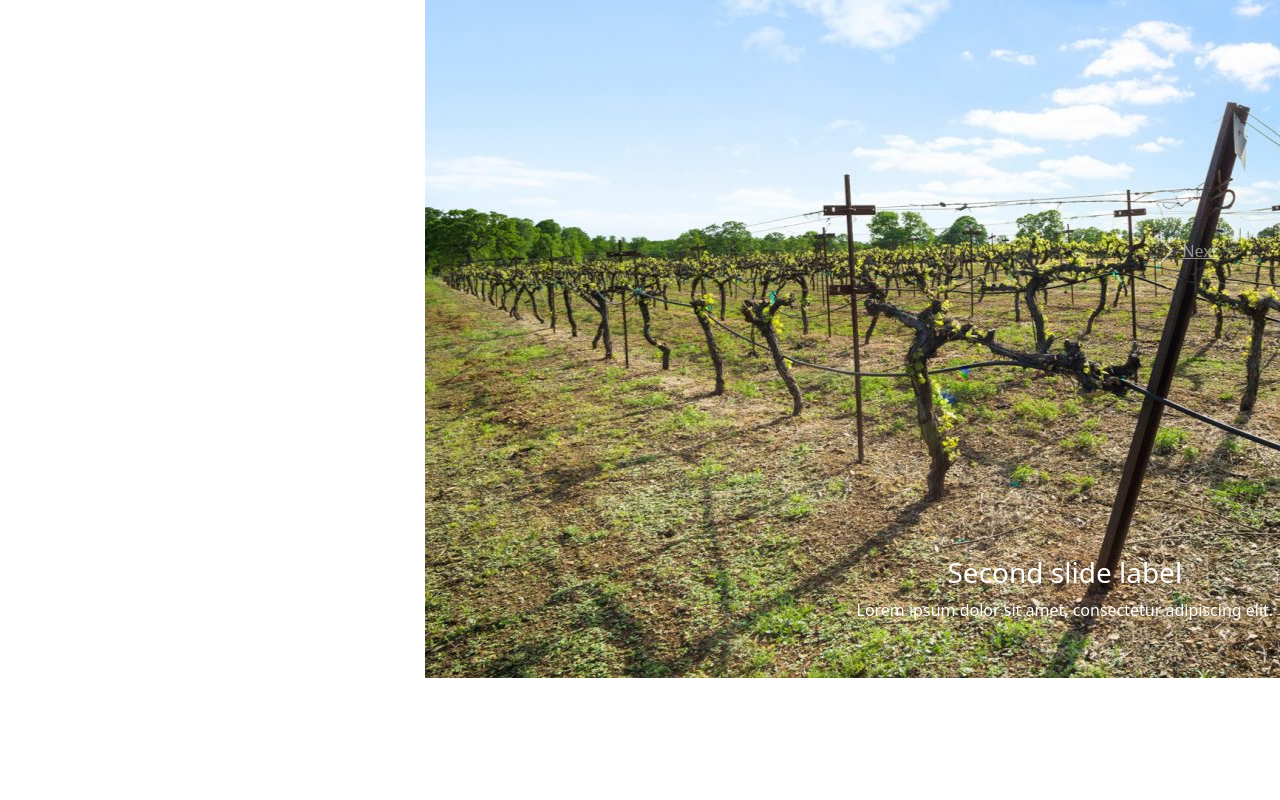
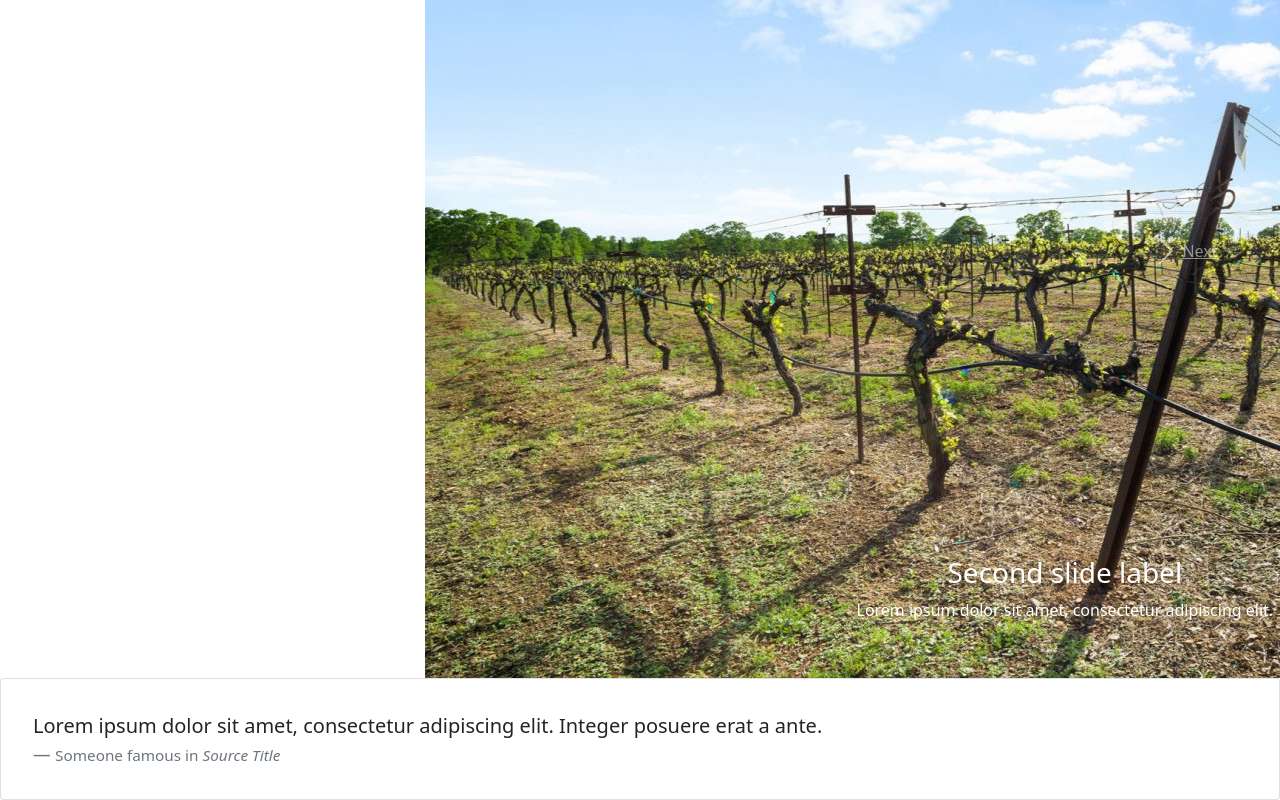
Before and after one commit to benjaminwilde01/FrontEnd-Whispering-Oaks-Venue, a React (Create React App) app in the folder react-whispering-oaks/: page / in a window 1280 px wide. Shown: the part 1836-2636 px from the top of the page. Before the commit the page ends 2514 px from the top, so only its background shows below. Built offline with nearby package versions, Linux system fonts and the light colour scheme; a web font is replaced by a local one.

Commit message:
added contact page

```diff
--- a/react-whispering-oaks/package.json
+++ b/react-whispering-oaks/package.json
@@ -11,6 +11,7 @@
     "react-bootstrap": "^1.6.1",
     "react-dom": "^17.0.2",
     "react-icons": "^4.2.0",
+    "react-router-bootstrap": "^0.25.0",
     "react-router-dom": "^5.2.0",
     "react-scripts": "4.0.3",
     "react-scroll": "^1.8.2",
--- a/react-whispering-oaks/src/App.js
+++ b/react-whispering-oaks/src/App.js
@@ -1,13 +1,18 @@
 import React, { Component } from 'react'
-import { BrowserRouter as Router} from 'react-router-dom'
-import Home from './pages/index'
+import { BrowserRouter as Router, Switch, Route } from 'react-router-dom'
+import Home from './pages'
+import Contact from './pages/contact'
+
 
 
 export default class App extends Component {
   render() {
     return (
       <Router>
-        <Home />
+        <Switch>
+          <Route path="/" component={ Home } exact />
+          <Route path="/contact" component={ Contact } exact />
+        </Switch>
       </Router>
     )
   }
--- a/react-whispering-oaks/src/components/CarouselContainer.jsx
+++ b/react-whispering-oaks/src/components/CarouselContainer.jsx
@@ -7,7 +7,7 @@ import image3 from '../images/image3.jpeg'
 
 const CarouselContainer = () => {
     return (
-        <Carousel>
+        <Carousel id="gallery">
             <Carousel.Item>
                 <img
                 className="d-block w-100"
--- /dev/null
+++ b/react-whispering-oaks/src/components/ContactPage.jsx
@@ -0,0 +1,40 @@
+import React from 'react'
+import { LinkContainer } from 'react-router-bootstrap'
+import { Button } from 'react-bootstrap'
+import { Form } from 'react-bootstrap'
+
+const ContactPage = () => {
+    return (
+        <div>
+            <LinkContainer to="/">
+                <Button variant="primary">Home</Button>
+            </LinkContainer>
+            <Form>
+                <Form.Group controlId="formBasicText">
+                    <Form.Label>Name</Form.Label>
+                    <Form.Control type="text" placeholder="Enter name" />
+                </Form.Group>
+
+                <Form.Group controlId="formBasicEmail">
+                    <Form.Label>Email address</Form.Label>
+                    <Form.Control type="email" placeholder="Enter email" />
+                    <Form.Text className="text-muted">
+                    We'll never share your email with anyone else.
+                    </Form.Text>
+                </Form.Group>
+
+                <Form.Group controlId="formBasicText">
+                    <Form.Label>Message</Form.Label>
+                    <Form.Control type="textarea" placeholder="Password" />
+                </Form.Group>
+
+                <Button variant="primary" type="submit">
+                    Submit
+                </Button>
+            </Form>
+
+        </div>
+    )
+}
+
+export default ContactPage
--- a/react-whispering-oaks/src/components/Navbar/index.jsx
+++ b/react-whispering-oaks/src/components/Navbar/index.jsx
@@ -7,7 +7,7 @@ const Navbar = ({ toggle }) => {
         <>
             <Nav>
                 <NavbarContainer>
-                    <NavLogo to='/'>Home</NavLogo>
+                    <NavLogo to="">Home</NavLogo>
                     <MobileIcon onClick={ toggle }>
                         <FaBars />
                     </MobileIcon>
--- /dev/null
+++ b/react-whispering-oaks/src/components/footer.jsx
@@ -0,0 +1,22 @@
+import React from 'react'
+import { Card } from 'react-bootstrap'
+
+const Footer = () => {
+    return (
+        <Card className="p-3">
+            <blockquote className="blockquote mb-0 card-body">
+            <p>
+                Lorem ipsum dolor sit amet, consectetur adipiscing elit. Integer posuere
+                erat a ante.
+            </p>
+            <footer className="blockquote-footer">
+                <small className="text-muted">
+                Someone famous in <cite title="Source Title">Source Title</cite>
+                </small>
+            </footer>
+            </blockquote>
+        </Card>
+    )
+}
+
+export default Footer
--- /dev/null
+++ b/react-whispering-oaks/src/pages/contact.js
@@ -0,0 +1,13 @@
+import React from 'react'
+import ContactPage from '../components/ContactPage'
+
+
+const Contact = () => {
+    return (
+        <div>
+            <ContactPage />
+        </div>
+    )
+}
+
+export default Contact
--- a/react-whispering-oaks/src/pages/index.js
+++ b/react-whispering-oaks/src/pages/index.js
@@ -5,7 +5,7 @@ import HeroSection from '../components/HeroSection'
 import InfoSection from '../components/InfoSection'
 import { homeObjOne } from '../components/InfoSection/Data'
 import CarouselContainer from '../components/CarouselContainer'
-
+import Footer from '../components/footer'
 
 const Home = () => {
     const [isOpen, setIsOpen] = useState(false)
@@ -21,6 +21,7 @@ const Home = () => {
             <HeroSection />
             <InfoSection { ...homeObjOne }/>
             <CarouselContainer />
+            <Footer />
         </>
     )
 }
```
Also changed, not shown: 1 other file (tests, documents, lock files or other folders).
